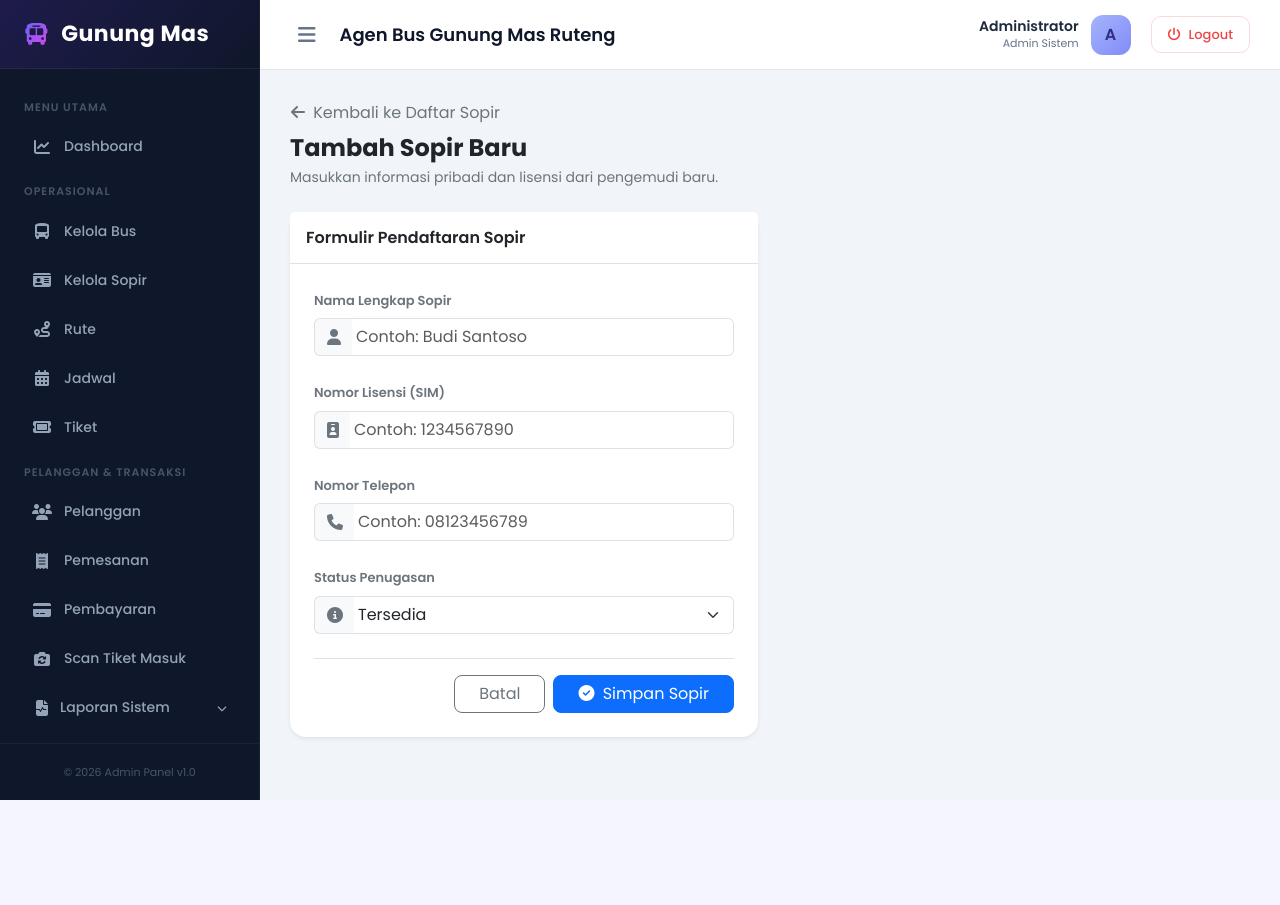
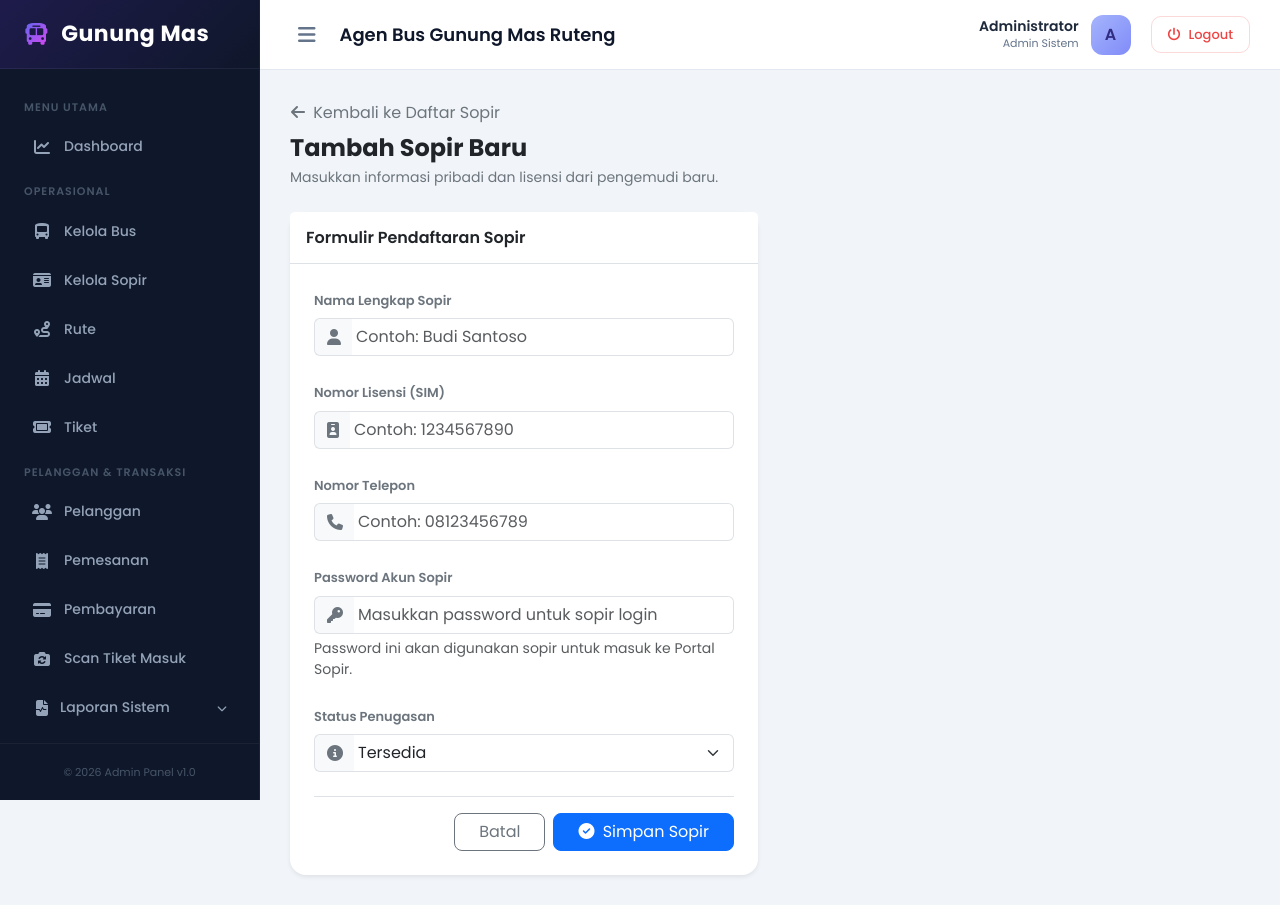
Before and after one commit to Hendrasetiawanolybunga/gunungmas, a Django app: template core/templates/core/sopir/add.html in a window 1280 px wide. Before the commit the page ends 800 px from the top, so only its background shows below. Run offline with Django 5.2, Linux system fonts and the light colour scheme; the template is opened without the code that fills it, so the values that code supplies are empty; some libraries are stand-ins or nearby versions.

Commit message:
Add password field to sopir add/edit forms in admin portal

```diff
--- a/core/templates/core/sopir/add.html
+++ b/core/templates/core/sopir/add.html
@@ -48,6 +48,16 @@
                         </div>
                     </div>
 
+                    <!-- Password Portal -->
+                    <div class="mb-4">
+                        <label for="password" class="form-label fw-semibold text-secondary" style="font-size: 13px;">Password Akun Sopir</label>
+                        <div class="input-group">
+                            <span class="input-group-text bg-light text-secondary border-end-0"><i class="fa-solid fa-key"></i></span>
+                            <input type="text" name="password" id="password" class="form-control border-start-0 ps-1" placeholder="Masukkan password untuk sopir login" required>
+                        </div>
+                        <div class="form-text small text-muted">Password ini akan digunakan sopir untuk masuk ke Portal Sopir.</div>
+                    </div>
+
                     <!-- Status Tugas -->
                     <div class="mb-4">
                         <label for="status_tugas" class="form-label fw-semibold text-secondary" style="font-size: 13px;">Status Penugasan</label>
```
Also changed, not shown: core/templates/core/sopir/edit.html (+10 -0 lines), core/views.py (+7 -0 lines).
